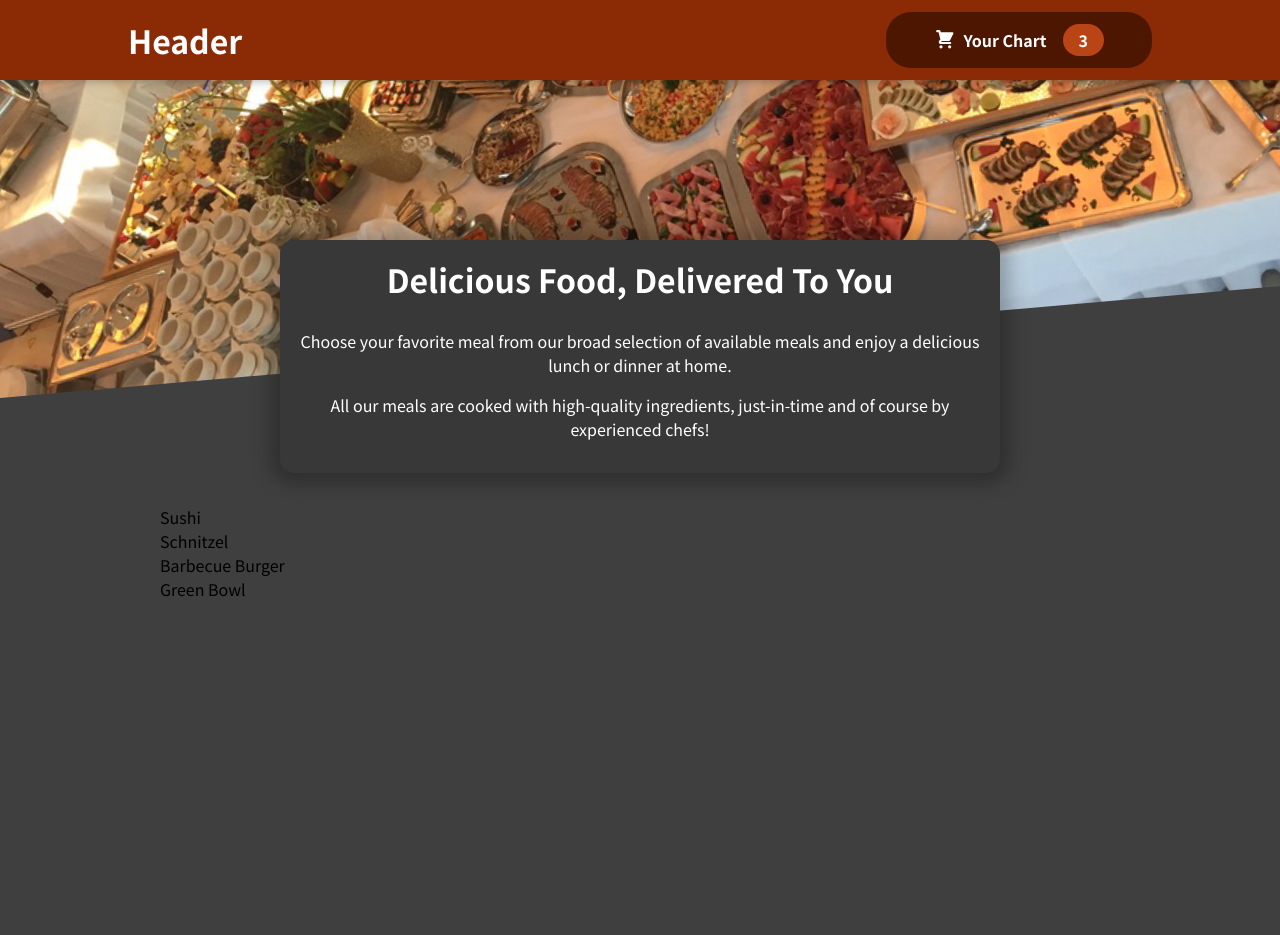
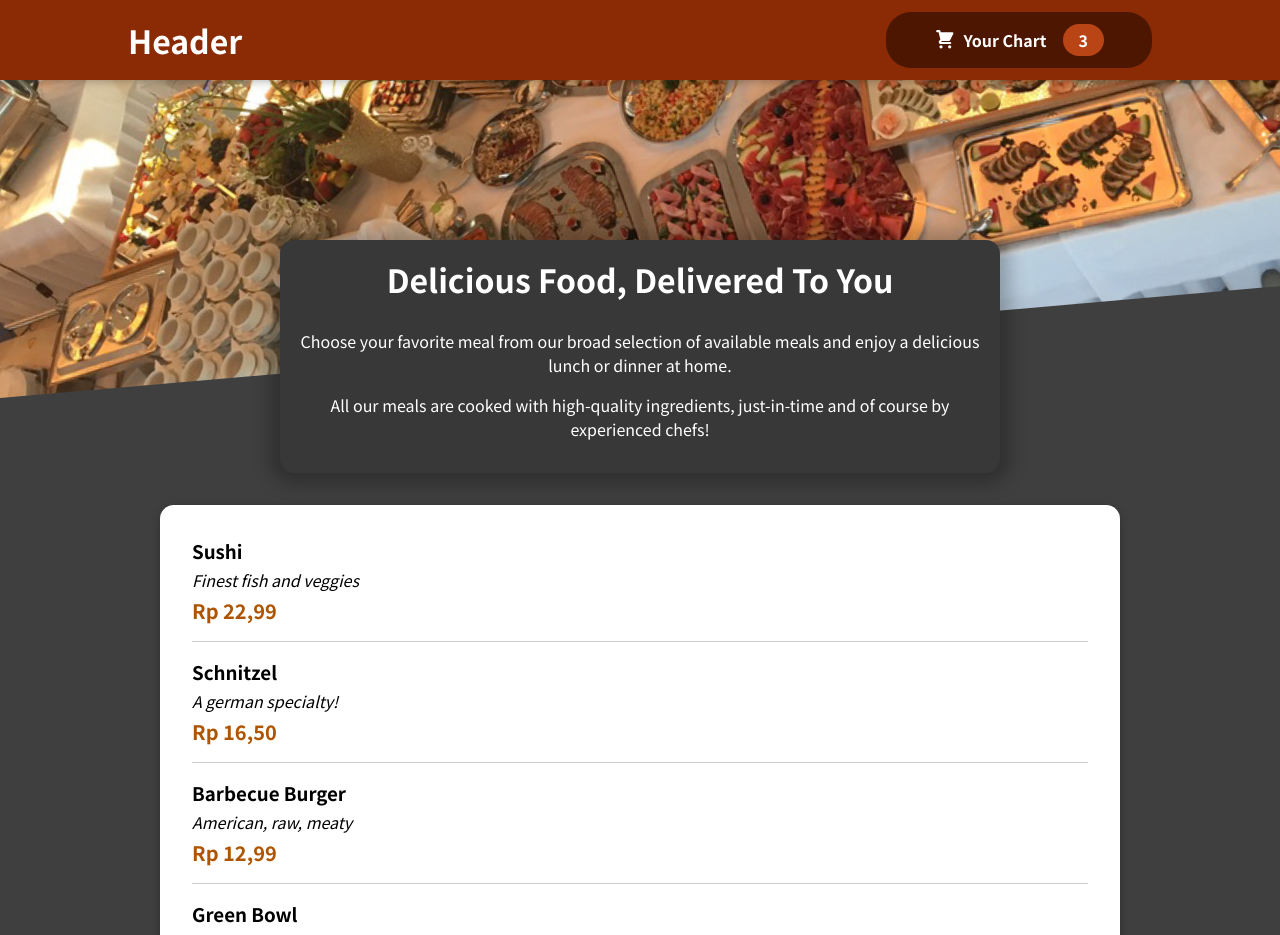
Before and after one commit to aliansyahFirdaus/100DayOfCode-food-app, a React (Create React App) app: page / in a window 1280 px wide. Shown: the top 935 px of the page. Before the commit the page ends 800 px from the top, so only its background shows below. Built offline with nearby package versions, Linux system fonts and the light colour scheme.

Commit message:
styling meal items, create folder mealsitem, create card for wrap the list of meals are available

```diff
--- a/src/components/Meals/MealsAvailable.js
+++ b/src/components/Meals/MealsAvailable.js
@@ -1,5 +1,7 @@
 import React from "react";
+import Card from "../UI/Card";
 import styles from "./MealsAvailable.module.css";
+import MealsItem from "./MealsItem/MealsItem";
 
 const DUMMY_MEALS = [
   {
@@ -30,11 +32,13 @@
 
 export default function MealsAvailable() {
   const listOfMeals = DUMMY_MEALS.map((meal) => {
-    return <li>{meal.name}</li>;
+    return <MealsItem key={meal.id} meal={meal} />;
   });
   return (
     <section className={styles.meals}>
-      <ul>{listOfMeals}</ul>
+      <Card>
+        <ul>{listOfMeals}</ul>
+      </Card>
     </section>
   );
 }
--- /dev/null
+++ b/src/components/Meals/MealsItem/MealsItem.js
@@ -0,0 +1,20 @@
+import React from "react";
+import styles from "./MealsItem.module.css";
+
+export default function MealsItem(props) {
+  const price = new Intl.NumberFormat("id-ID", {
+    style: "currency",
+    currency: "IDR",
+  }).format(props.meal.price);
+
+  return (
+    <li className={styles.meal}>
+      <div>
+        <h3>{props.meal.name}</h3>
+        <div className={styles.description}>{props.meal.description}</div>
+        <div className={styles.price}>{price}</div>
+      </div>
+      <div></div>
+    </li>
+  );
+}
--- /dev/null
+++ b/src/components/Meals/MealsItem/MealsItem.module.css
@@ -0,0 +1,22 @@
+.meal {
+  display: flex;
+  justify-content: space-between;
+  margin: 1rem;
+  padding-bottom: 1rem;
+  border-bottom: 1px solid #ccc;
+}
+
+.meal h3 {
+  margin: 0 0 0.25rem 0;
+}
+
+.description {
+  font-style: italic;
+}
+
+.price {
+  margin-top: 0.25rem;
+  font-weight: bold;
+  color: #ad5502;
+  font-size: 1.25rem;
+}
--- /dev/null
+++ b/src/components/UI/Card.js
@@ -0,0 +1,6 @@
+import React from "react";
+import styles from "./Card.module.css";
+
+export default function Card(props) {
+  return <div className={styles.card}>{props.children}</div>;
+}
--- /dev/null
+++ b/src/components/UI/Card.module.css
@@ -0,0 +1,6 @@
+.card {
+    padding: 1rem;
+    box-shadow: 0 2px 8px rgba(0, 0, 0, 0.25);
+    border-radius: 14px;
+    background-color: white;
+  }
```
